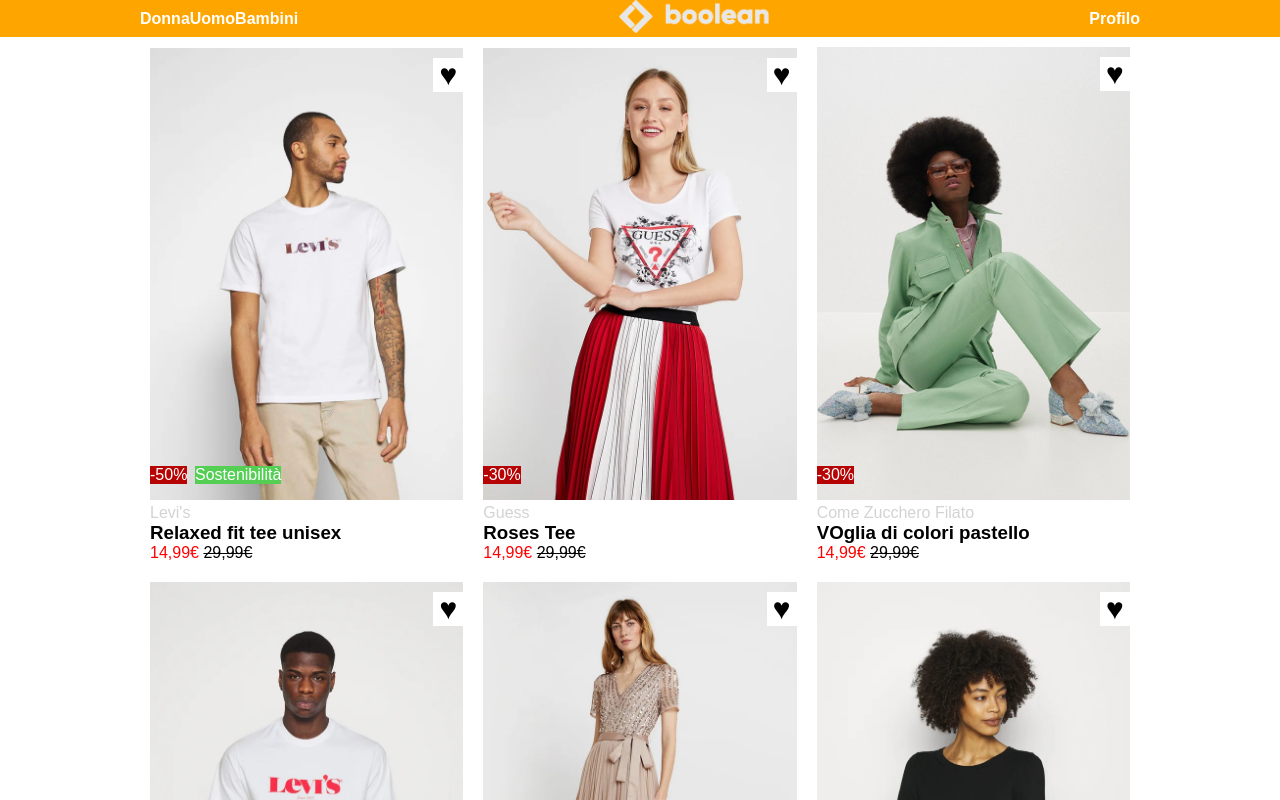
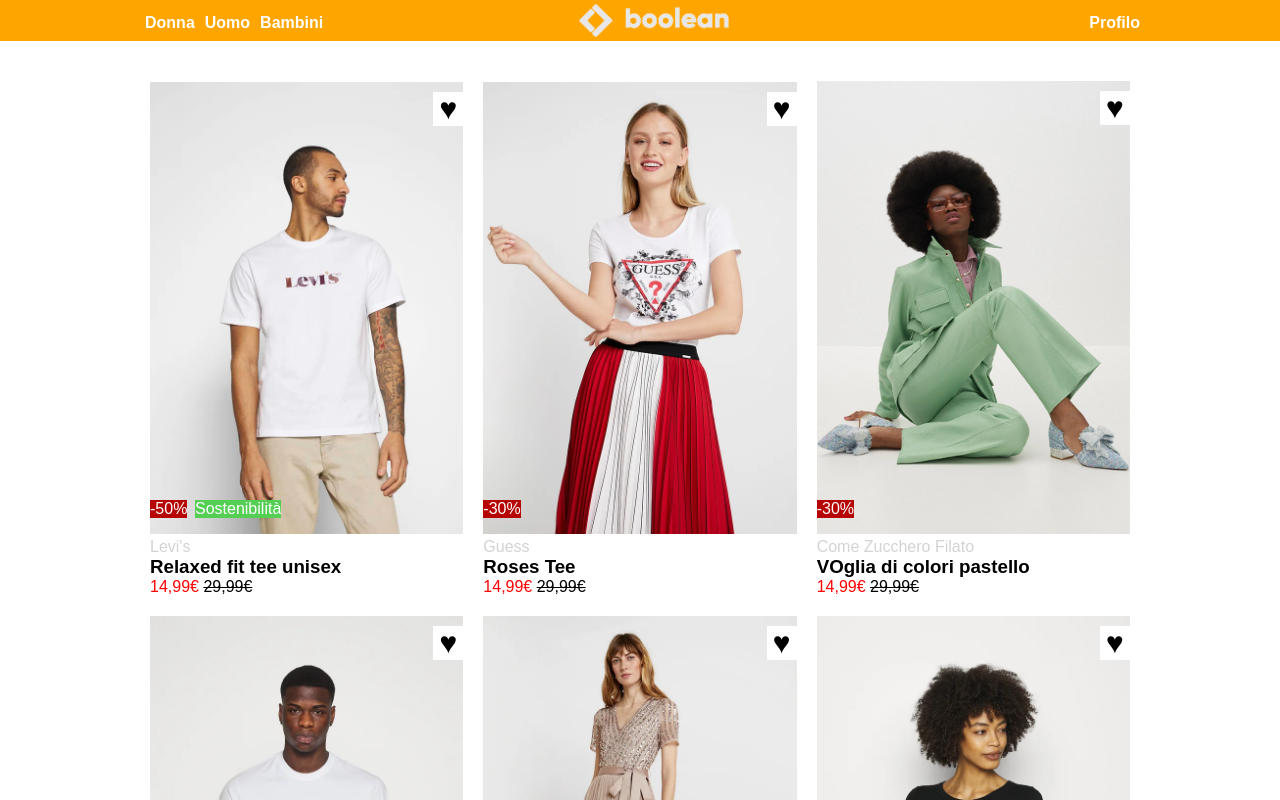
Before and after one commit to RiccardoMarino00/vite-boolando, a Vue app: page / in a window 1280 px wide. Shown: the top 800 px of the page. Built offline with nearby package versions, Linux system fonts and the light colour scheme.

Commit message:
Added: style

```diff
--- a/src/App.vue
+++ b/src/App.vue
@@ -16,11 +16,11 @@
                 <div class="container">
                   <div class="row header">
                       <div class="col-header">
-                          <span>Donna</span>
-                          <span>Uomo</span>
-                          <span>Bambini</span>
+                          <span class="genr">Donna</span>
+                          <span class="genr">Uomo</span>
+                          <span class="genr">Bambini</span>
                       </div>
-                      <div class="col-header">
+                      <div class="col-header titolo">
                           <img src="/public/boolean-logo.png" alt="Logo boolean" width="150px">
                       </div>
                       <div class="col-header">
--- a/style/partials/_header.scss
+++ b/style/partials/_header.scss
@@ -5,14 +5,22 @@
 
 .header {
     background-color: orange;
-    /* position: fixed;
-    width: 100%; */
+    margin-bottom: 30px;
+    padding-top: 2px;
 }
 
 .row,
 .header {
     align-items: center;
     justify-content: space-around;
+}
+
+.genr {
+    margin: 5px
+}
+
+.titolo {
+    margin-right: 110px;
 }
 
 .col-4 {
```
